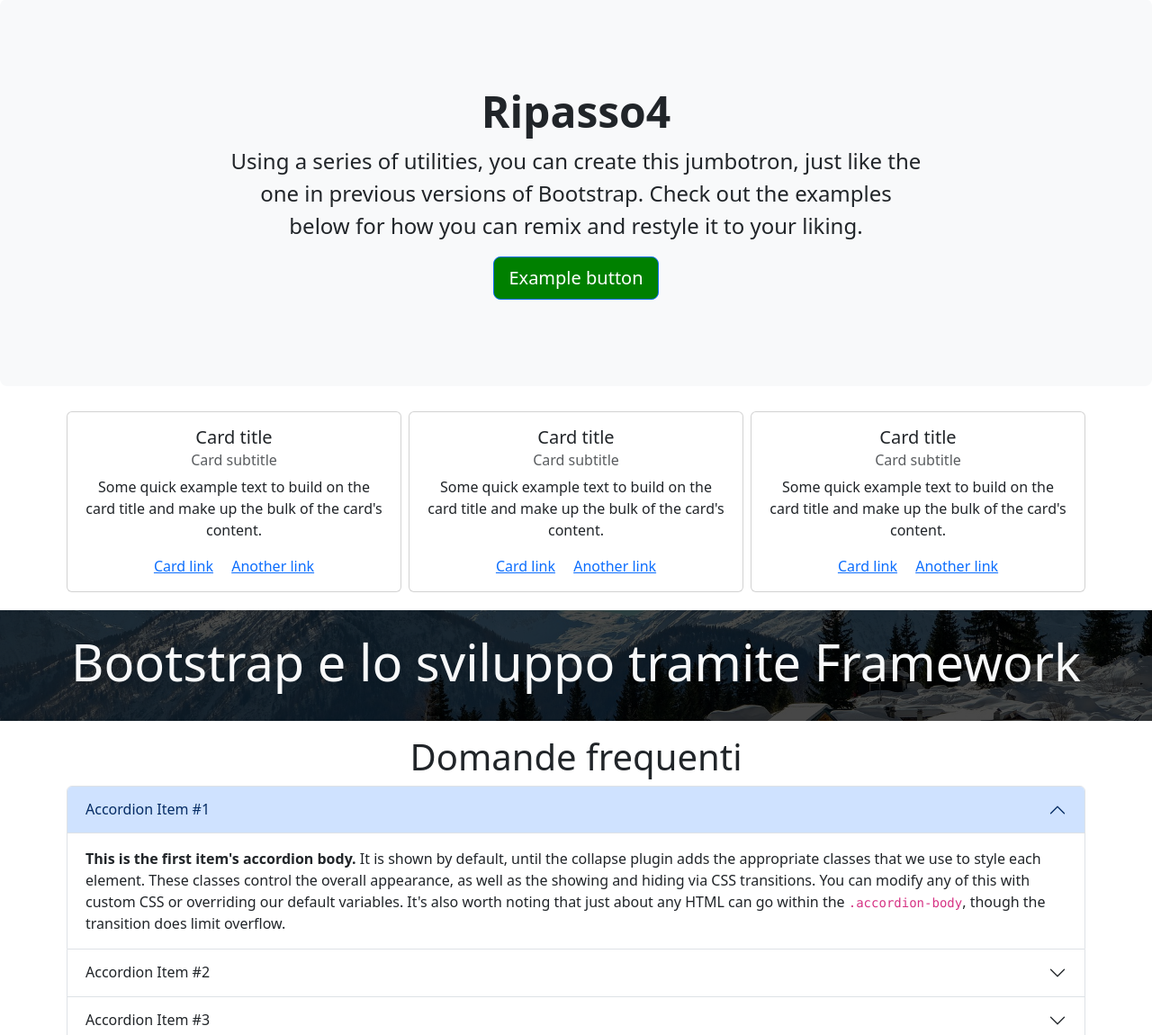
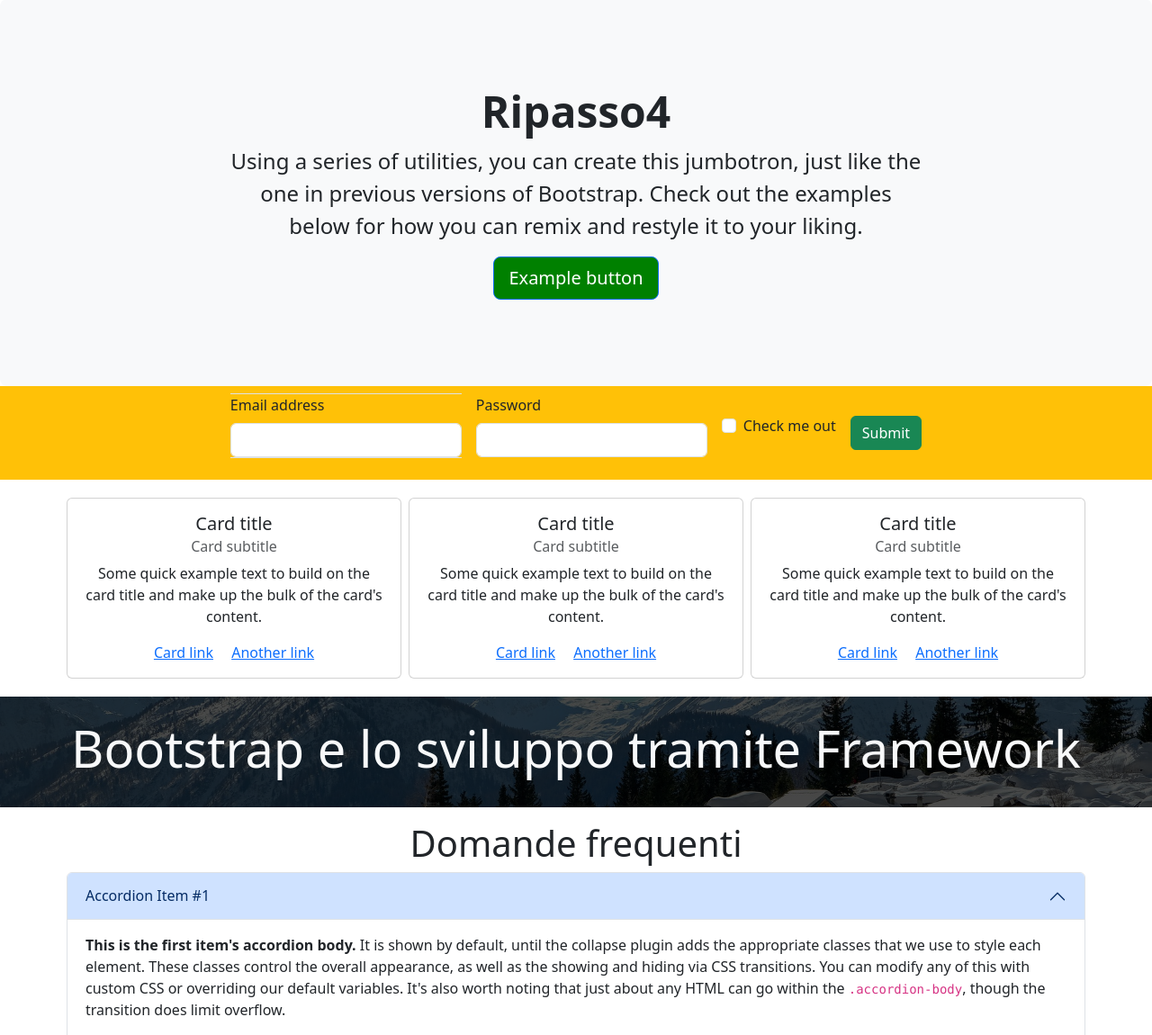
Before and after one commit to docentemaurocasadei/linguaggidimarkup2023-24, a PHP site: page /ripasso4.html in a window 1280 px wide. Shown: the part 58-1208 px from the top of the page at 90% size. Run offline with PHP 8.4, Linux system fonts and the light colour scheme.

Commit message:
ripasso4 5

```diff
--- a/ripasso4/ripasso4.css
+++ b/ripasso4/ripasso4.css
@@ -1,6 +1,12 @@
 ul li{
     list-style-type: none;
 }
+.myform{
+    display: flex;
+    flex-direction: column;
+    justify-content: center;
+}
+
 #payoff{
     background-image: url('./sfondo.jpg');
     background-size: cover;
@@ -33,4 +39,9 @@
     #cta{
         background-color: green;
     }
+    .myform{
+        flex-direction: row;
+        align-items: center;
+    }
+
 }
--- a/ripasso4/ripasso4.html
+++ b/ripasso4/ripasso4.html
@@ -24,14 +24,31 @@
           </div>
         </div>
       </nav>
-      <div class="p-5 mb-4 bg-body-tertiary rounded-3">
+      <div class="p-5 bg-body-tertiary rounded-3">
         <div class="container-fluid py-5 text-center">
           <h1 class="display-5 fw-bold">Ripasso4</h1>
           <p class="col-md-8 offset-md-2 fs-4 text-center">Using a series of utilities, you can create this jumbotron, just like the one in previous versions of Bootstrap. Check out the examples below for how you can remix and restyle it to your liking.</p>
           <button class="btn btn-primary btn-lg" type="button" id="cta">Example button</button>
         </div>
       </div>
-      <section id="news" class="container">
+      <section class="container-fluid bg-warning">
+        <form class="myform  py-2">
+            <div class="mb-3 me-3 border-top border-bottom">
+              <label for="exampleInputEmail1" class="form-label">Email address</label>
+              <input type="email" class="form-control" id="exampleInputEmail1" aria-describedby="emailHelp">
+            </div>
+            <div class="mb-3 me-3">
+              <label for="exampleInputPassword1" class="form-label">Password</label>
+              <input type="password" class="form-control" id="exampleInputPassword1">
+            </div>
+            <div class="mb-3 form-check me-3">
+              <input type="checkbox" class="form-check-input" id="exampleCheck1">
+              <label class="form-check-label" for="exampleCheck1">Check me out</label>
+            </div>
+            <button type="submit" class="btn btn-success">Submit</button>
+          </form>
+      </section>
+      <section id="news" class="container mt-3">
         <div class="row justify-content-evenly">
             <div class="col-12 col-sm-6 col-md-4 p-1">
                 <div class="card" >
```
